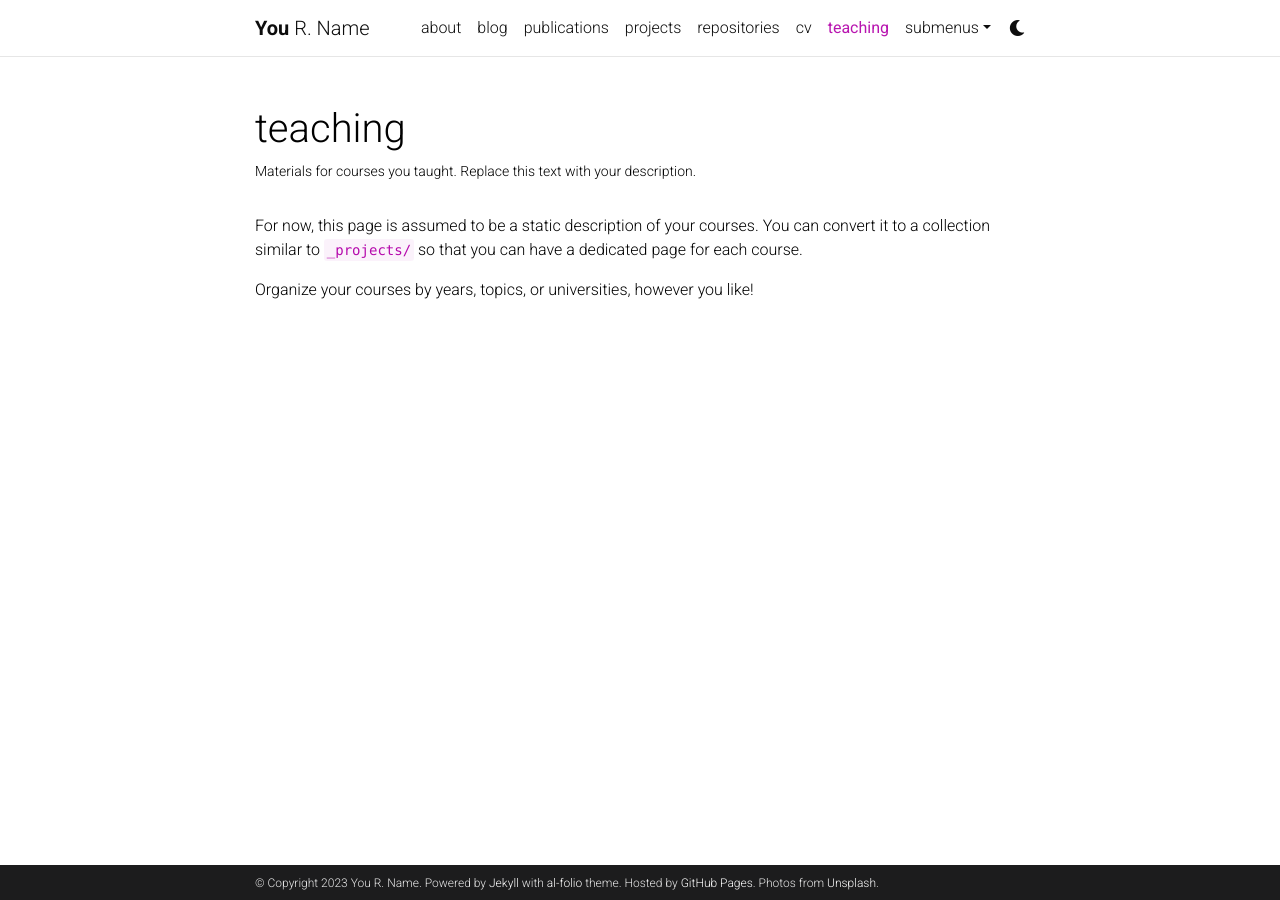
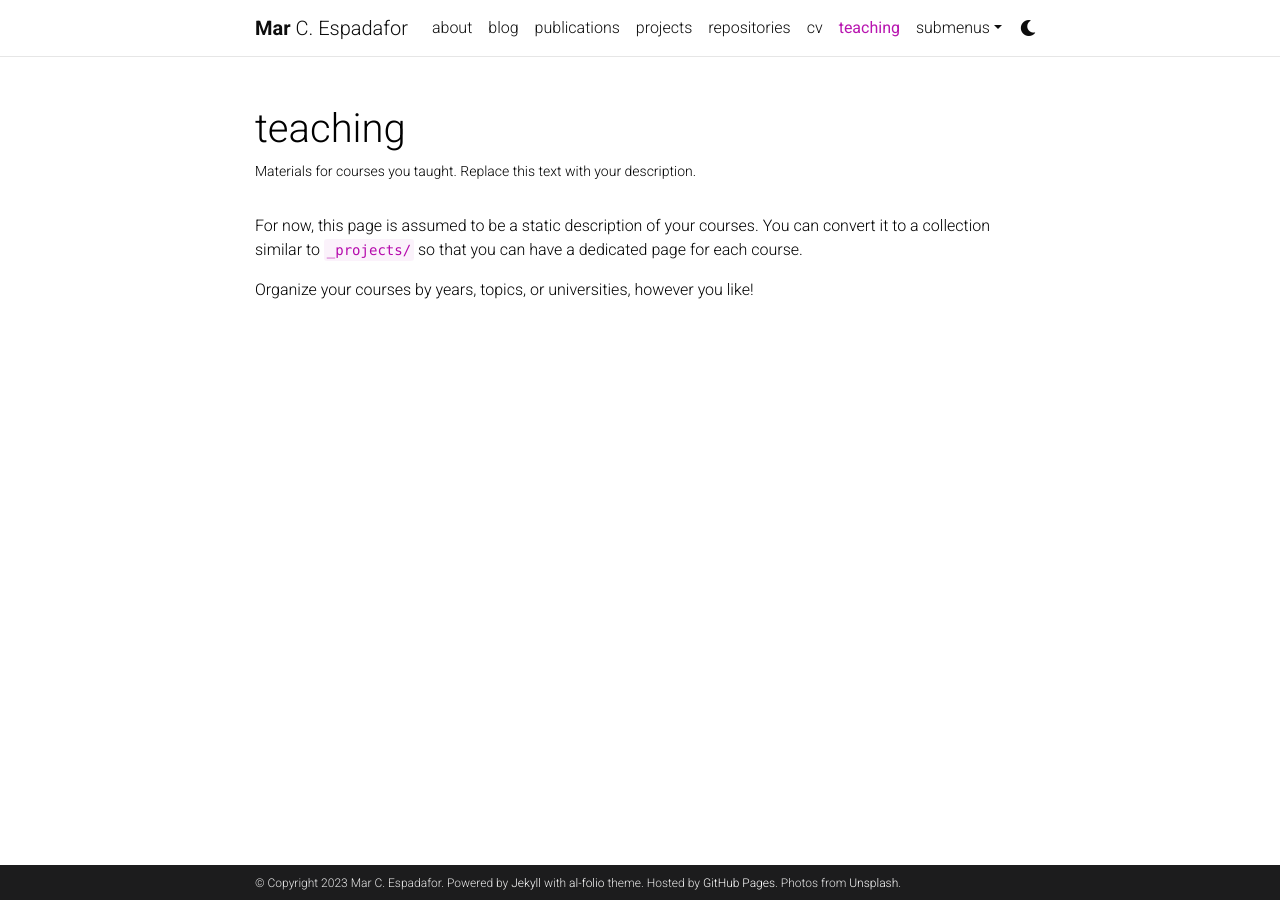
Before and after one commit to marespadafor/marespadafor, a Jekyll site: the page built from _pages/teaching.md, in a window 1280 px wide. Built offline with Jekyll 4.4.1, drawn with Linux system fonts in a browser that asks for light colours; comment, search, counter and statistics services are not loaded; a style sheet for code colours, icons or effects is not loaded; some of the changed lines change nothing that is shown.

Commit message:
Update _config.yml

```diff
--- a/_config.yml
+++ b/_config.yml
@@ -3,23 +3,23 @@
 # -----------------------------------------------------------------------------
 
 title: blank # the website title (if blank, full name will be used instead)
-first_name: You
-middle_name: R.
-last_name: Name
-email: you@example.com
+first_name: Mar
+middle_name: C.
+last_name: Espadafor
+email: mcanizares@polil.uned.es
 description: > # the ">" symbol means to ignore newlines until "footer_text:"
   A simple, whitespace theme for academics. Based on [*folio](https://github.com/bogoli/-folio) design.
 footer_text: >
   Powered by <a href="https://jekyllrb.com/" target="_blank">Jekyll</a> with <a href="https://github.com/alshedivat/al-folio">al-folio</a> theme.
   Hosted by <a href="https://pages.github.com/" target="_blank">GitHub Pages</a>.
   Photos from <a href="https://unsplash.com" target="_blank">Unsplash</a>.
-keywords: jekyll, jekyll-theme, academic-website, portfolio-website  # add your own keywords or leave empty
+keywords: social stratification, educational inequalities, causal inference  # add your own keywords or leave empty
 
 lang: en # the language of your site (for example: en, fr, cn, ru, etc.)
 icon: ⚛️  # the emoji used as the favicon (alternatively, provide image name in /assets/img/)
 
-url: https://alshedivat.github.io # the base hostname & protocol for your site
-baseurl: /al-folio # the subpath of your site, e.g. /blog/
+url: https://marespadafor.github.io # the base hostname & protocol for your site
+baseurl: /marespadafor # the subpath of your site, e.g. /blog/
 last_updated: false # set to true if you want to display last updated in the footer
 impressum_path:  # set to path to include impressum link in the footer, use the same path as permalink in a page, helps to conform with EU GDPR
 
@@ -71,9 +71,9 @@ og_image: # The site-wide (default for all links) Open Graph preview image
 # Social integration
 # -----------------------------------------------------------------------------
 
-github_username: # your GitHub user name
+github_username: marespadafor # your GitHub user name
 gitlab_username: # your GitLab user name
-twitter_username: # your Twitter handle
+twitter_username: marespadafor # your Twitter handle
 mastodon_username: # your mastodon instance+username in the format instance.tld/@username
 linkedin_username: # your LinkedIn user name
 telegram_username: # your Telegram user name
```
